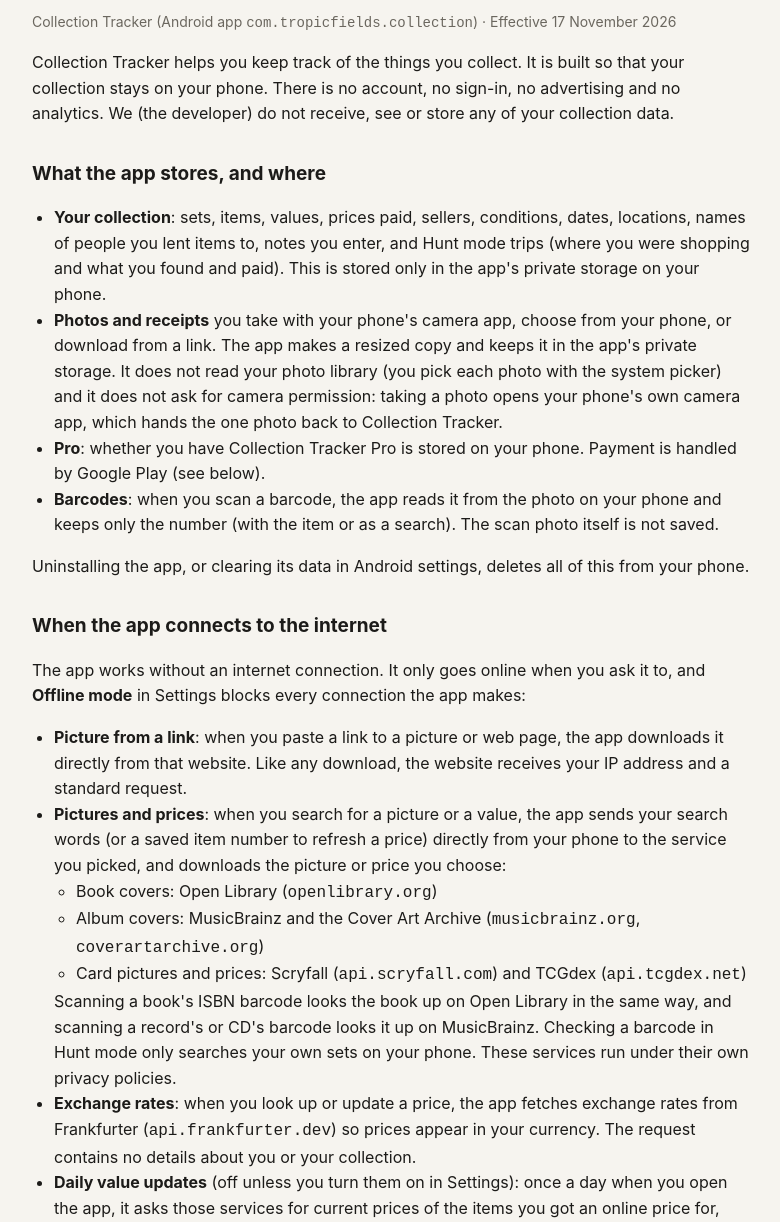
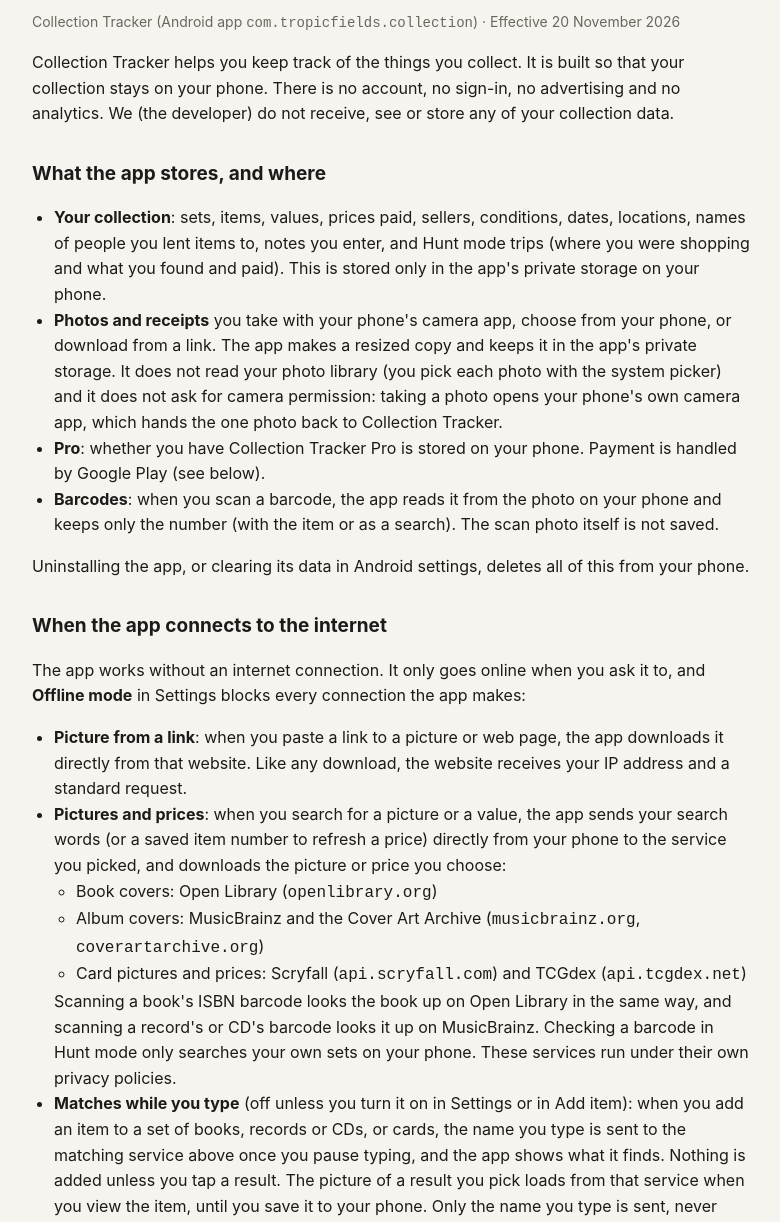
Before and after one commit to Tropic-1/collection-privacy, a plain HTML site: page index.html in a window 1280 px wide. Shown: the part 69-1291 px from the top of the page, without its empty margins (248-1028 px from the left). Drawn offline with Linux system fonts and the light colour scheme.

Commit message:
Privacy policy: matches while you type (effective 20 November 2026)

```diff
--- a/index.html
+++ b/index.html
@@ -21,7 +21,7 @@
 <body>
 <main>
 <h1>Privacy policy</h1>
-<p class="muted">Collection Tracker (Android app <code>com.tropicfields.collection</code>) · Effective 17 November 2026</p>
+<p class="muted">Collection Tracker (Android app <code>com.tropicfields.collection</code>) · Effective 20 November 2026</p>
 
 <p>Collection Tracker helps you keep track of the things you collect. It is built so that your collection stays on your phone. There is no account, no sign-in, no advertising and no analytics. We (the developer) do not receive, see or store any of your collection data.</p>
 
@@ -45,6 +45,7 @@
       <li>Card pictures and prices: Scryfall (<code>api.scryfall.com</code>) and TCGdex (<code>api.tcgdex.net</code>)</li>
     </ul>
     Scanning a book's ISBN barcode looks the book up on Open Library in the same way, and scanning a record's or CD's barcode looks it up on MusicBrainz. Checking a barcode in Hunt mode only searches your own sets on your phone. These services run under their own privacy policies.</li>
+  <li><b>Matches while you type</b> (off unless you turn it on in Settings or in Add item): when you add an item to a set of books, records or CDs, or cards, the name you type is sent to the matching service above once you pause typing, and the app shows what it finds. Nothing is added unless you tap a result. The picture of a result you pick loads from that service when you view the item, until you save it to your phone. Only the name you type is sent, never your collection list or personal details.</li>
   <li><b>Exchange rates</b>: when you look up or update a price, the app fetches exchange rates from Frankfurter (<code>api.frankfurter.dev</code>) so prices appear in your currency. The request contains no details about you or your collection.</li>
   <li><b>Daily value updates</b> (off unless you turn them on in Settings): once a day when you open the app, it asks those services for current prices of the items you got an online price for, using their item numbers. None of this includes your collection list or any personal details.</li>
   <li><b>Full checklists</b>: when you create a set from online, the app sends the set, author or artist name you search for to the same services, and downloads the list. Pictures in these sets load from those services when you view them, and each service sees your IP address like any website, until you save the pictures to your phone.</li>
```
